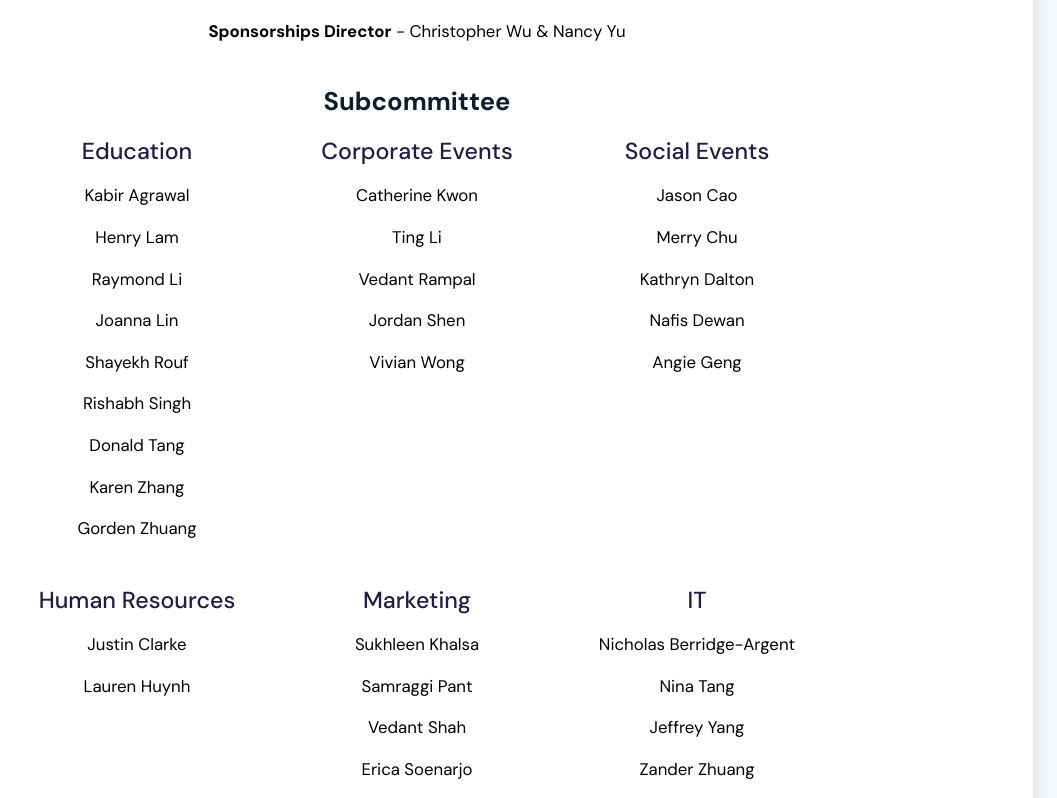
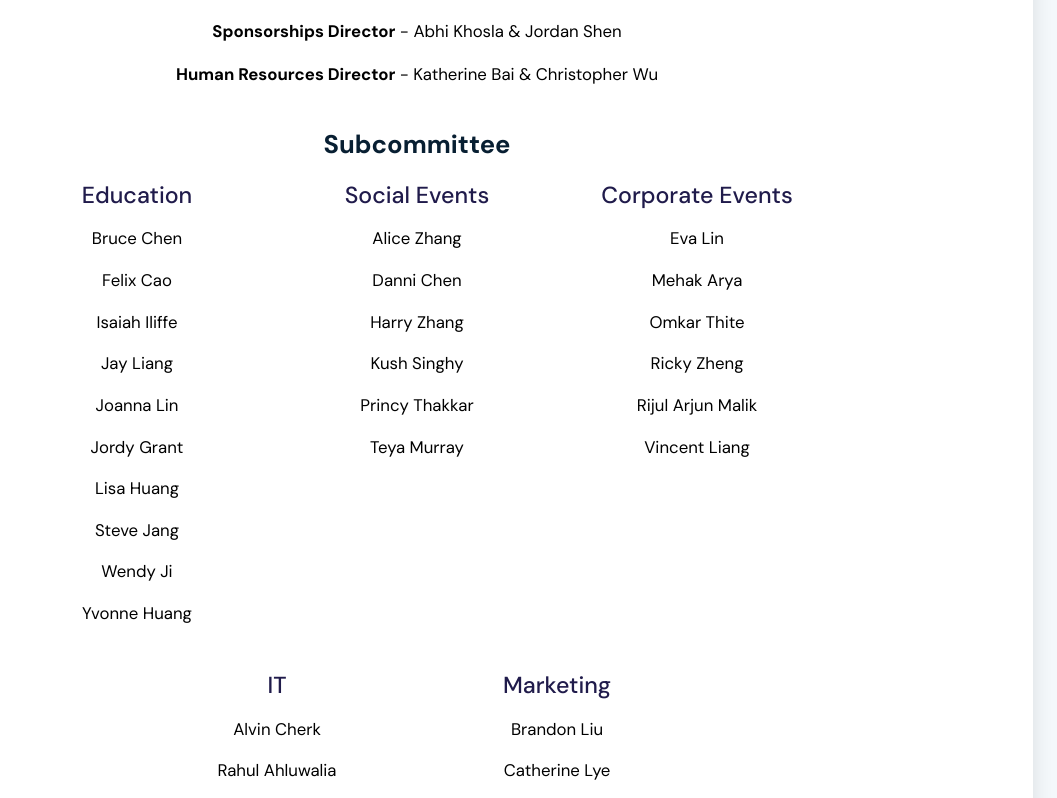
Before and after one commit to MathSocUNSW/mathsoc-website, a Next.js app: page /about/formerteam in a window 1280 px wide. Shown: the part 642-1440 px from the top of the page, without its empty margins (223-1280 px from the left). Built offline with nearby package versions, Linux system fonts and the light colour scheme.

Commit message:
Ported 2021 team to pastTeamMembersData

```diff
--- a/src/data/pastTeamMembersData.ts
+++ b/src/data/pastTeamMembersData.ts
@@ -49,6 +49,69 @@ export interface yearTeamData {
 }
 
 const pastTeamData: yearTeamData[] = [
+  {
+    year: 2021,
+    execList: [
+      { name: "Grace Li", role: "President" },
+      { name: "Philton Zhu", role: "Vice President" },
+      { name: "Justin Clarke", role: "Secretary" },
+      { name: "Merry Chu", role: "Treasurer" },
+      { name: "Gerald Huang", role: "Arc Delegate" }
+    ],
+    directorList: [
+      { role: "Education", directors: ["Gorden Zhuang", "John Kameas", "Raymond Li"] },
+      { role: "Social Events", directors: ["Vedant Rampal", "Daniel Kim"] },
+      { role: "Corporate Events", directors: ["Ting Li", "Andrew William"] },
+      { role: "IT", directors: ["Andrew Xie"] },
+      { role: "Marketing", directors: ["Celeste Thomson", "Jessica Zheng"] },
+      { role: "Sponsorships", directors: ["Abhi Khosla", "Jordan Shen"] },
+      { role: "Human Resources", directors: ["Katherine Bai", "Christopher Wu"] }
+    ],
+    subcommittee: [
+      {
+        role: "Education",
+        members: [
+          "Bruce Chen",
+          "Felix Cao",
+          "Isaiah Iliffe",
+          "Jay Liang",
+          "Joanna Lin",
+          "Jordy Grant",
+          "Lisa Huang",
+          "Steve Jang",
+          "Wendy Ji",
+          "Yvonne Huang"
+        ]
+      },
+      {
+        role: "Social Events",
+        members: [
+          "Alice Zhang",
+          "Danni Chen",
+          "Harry Zhang",
+          "Kush Singhy",
+          "Princy Thakkar",
+          "Teya Murray"
+        ]
+      },
+      {
+        role: "Corporate Events",
+        members: [
+          "Eva Lin",
+          "Mehak Arya",
+          "Omkar Thite",
+          "Ricky Zheng",
+          "Rijul Arjun Malik",
+          "Vincent Liang"
+        ]
+      },
+      { role: "IT", members: ["Alvin Cherk", "Rahul Ahluwalia", "Wellington Dulay"] },
+      {
+        role: "Marketing",
+        members: ["Brandon Liu", "Catherine Lye", "Erin Shee", "Lachlan Georgiadis", "Nat Brown"]
+      }
+    ]
+  },
   {
     year: 2020,
     execList: [
```
